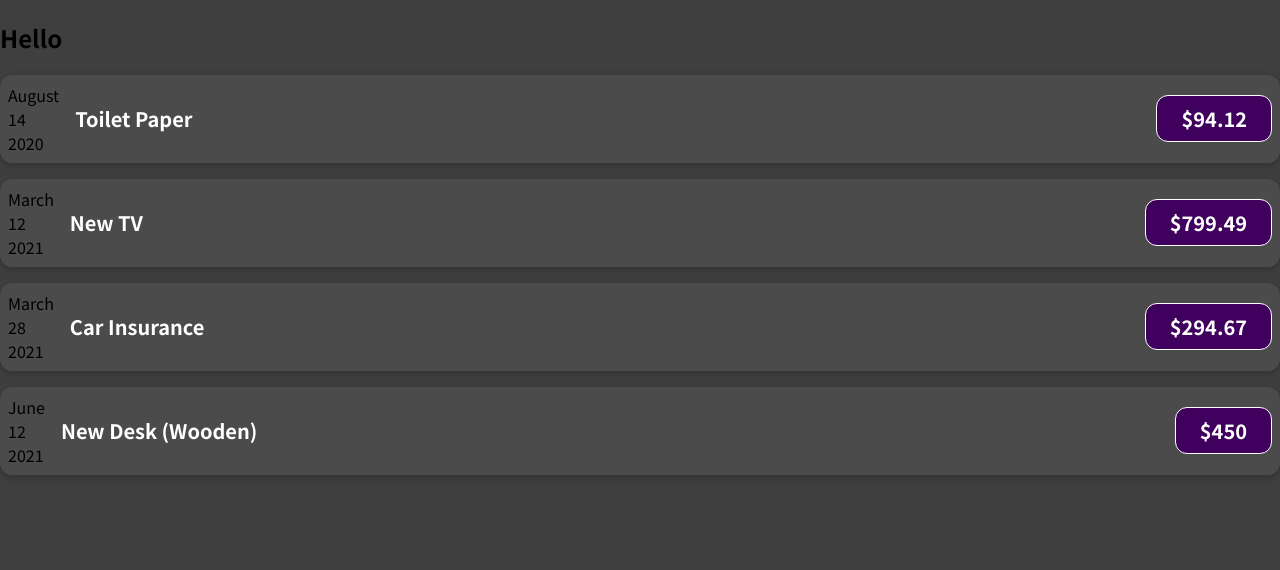
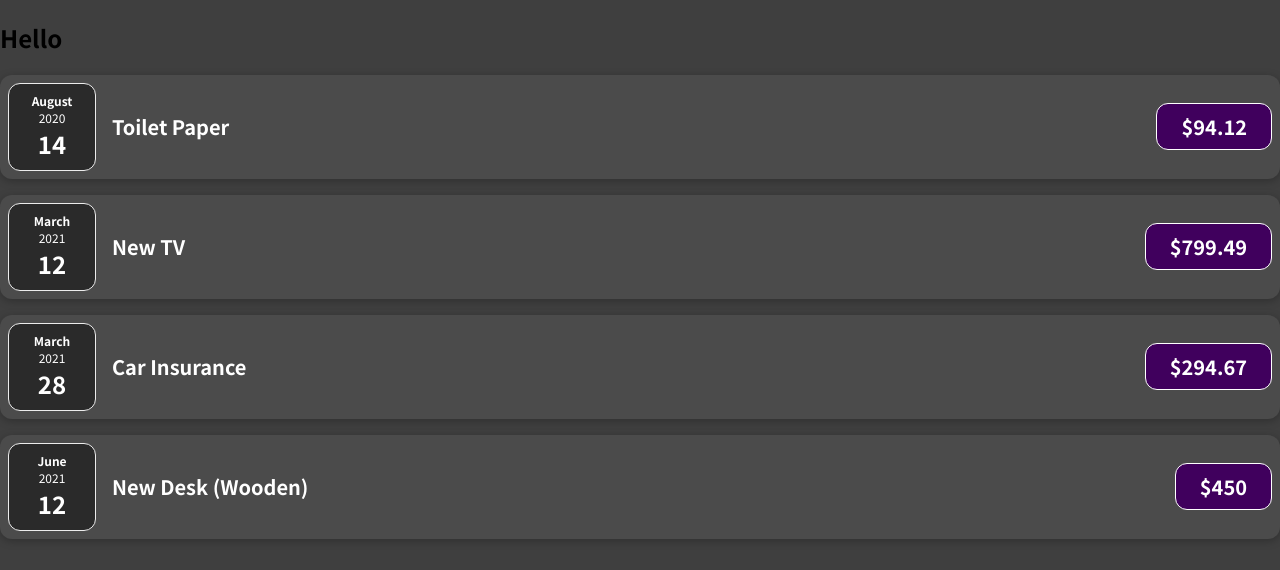
Before and after one commit to pablomaribondo/expense-tracker, a React (Create React App) app: page / in a window 1280 px wide. Shown: the top 570 px of the page. Built offline with nearby package versions, Linux system fonts and the light colour scheme.

Commit message:
move expense date to its own component

```diff
--- /dev/null
+++ b/src/components/ExpenseDate.css
@@ -0,0 +1,26 @@
+.expense-date {
+  display: flex;
+  flex-direction: column;
+  width: 5.5rem;
+  height: 5.5rem;
+  border: 1px solid #ececec;
+  background-color: #2a2a2a;
+  color: white;
+  border-radius: 12px;
+  align-items: center;
+  justify-content: center;
+}
+
+.expense-date__month {
+  font-size: 0.75rem;
+  font-weight: bold;
+}
+
+.expense-date__year {
+  font-size: 0.75rem;
+}
+
+.expense-date__day {
+  font-size: 1.5rem;
+  font-weight: bold;
+}
--- /dev/null
+++ b/src/components/ExpenseDate.tsx
@@ -0,0 +1,18 @@
+import React from "react";
+import "./ExpenseDate.css";
+
+const ExpenseDate: React.FC<{ date: Date }> = ({ date }) => {
+  const month = date.toLocaleString("en-US", { month: "long" });
+  const day = date.toLocaleString("en-US", { day: "2-digit" });
+  const year = date.getFullYear();
+
+  return (
+    <div className="expense-date">
+      <div className="expense-date__month">{month}</div>
+      <div className="expense-date__year">{year}</div>
+      <div className="expense-date__day">{day}</div>
+    </div>
+  );
+};
+
+export default ExpenseDate;
--- a/src/components/ExpenseItem.tsx
+++ b/src/components/ExpenseItem.tsx
@@ -1,5 +1,7 @@
 import React from "react";
 import "./ExpenseItem.css";
+
+import ExpenseDate from "./ExpenseDate";
 
 type ExpenseItemProps = {
   date: Date;
@@ -8,17 +10,9 @@ type ExpenseItemProps = {
 };
 
 const ExpenseItem: React.FC<ExpenseItemProps> = ({ date, title, amount }) => {
-  const month = date.toLocaleString("en-US", { month: "long" });
-  const day = date.toLocaleString("en-US", { day: "2-digit" });
-  const year = date.getFullYear();
-
   return (
     <div className="expense-item">
-      <div>
-        <div>{month}</div>
-        <div>{day}</div>
-        <div>{year}</div>
-      </div>
+      <ExpenseDate date={date} />
       <div className="expense-item__description">
         <h2>{title}</h2>
         <div className="expense-item__price">${amount}</div>
```
